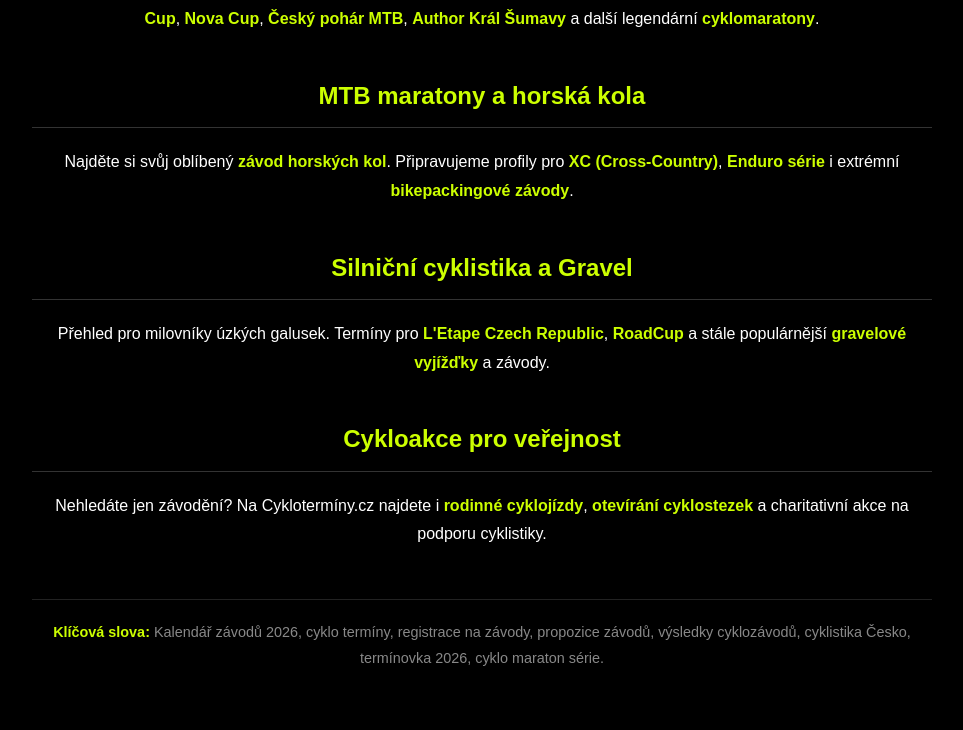
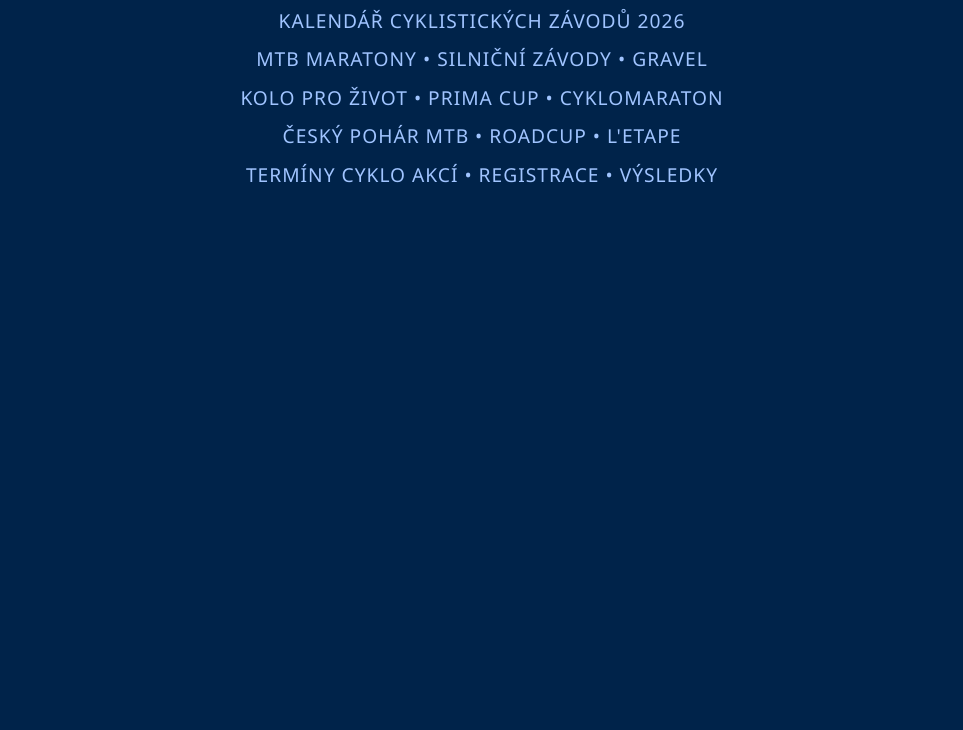
Before and after one commit to Martineek8/cykloterminy, a plain HTML site: page index.html in a window 1280 px wide. Shown: the part 350-1080 px from the top of the page, without its empty margins (158-1121 px from the left). After the commit the page ends 800 px from the top, so only its background shows below. Drawn offline with Linux system fonts and the light colour scheme.

Commit message:
Update index.html

```diff
--- a/index.html
+++ b/index.html
@@ -3,55 +3,53 @@
 <head>
     <meta charset="UTF-8">
     <meta name="viewport" content="width=device-width, initial-scale=1.0">
-    <title>Cyklotermíny.cz | Kalendář cyklistických závodů 2026 | Termíny MTB a silničních akcí</title>
-    <meta name="description" content="Kompletní přehled cyklistických akcí pro rok 2026. Termíny pro MTB maratony, silniční cyklistiku, gravel závody, enduro i cyklistické vyjížďky pro veřejnost.">
-    <meta name="keywords" content="cyklotermíny, cyklistické závody 2026, kalendář závodů na kole, MTB maratony termíny, silniční cyklistika akce, Kolo pro život 2026, Prima Cup termíny, Nova Cup kalendář, cyklistické akce ČR, závody pro amatéry, gravel závody, cyklomaraton">
-
+    <title>Cyklotermíny.cz | Kalendář cyklistických závodů 2026</title>
+    <meta name="description" content="Kalendář cyklistických závodů 2026. MTB maratony, silniční závody, gravel, cyklo akce.">
     <style>
-        body { font-family: sans-serif; background-color: #000; color: #fff; text-align: center; padding: 50px; }
-        .seo-content { max-width: 900px; margin: 0 auto; line-height: 1.8; }
-        h1 { color: #ccff00; font-size: 2.5rem; }
-        h2 { color: #ccff00; border-bottom: 1px solid #333; padding-bottom: 10px; margin-top: 40px; }
-        .tags { color: #888; font-size: 0.9rem; margin-top: 50px; border-top: 1px solid #222; padding-top: 20px; }
-        strong { color: #ccff00; }
+        body {
+            /* Barvy podle manuálu: Tmavě modré pozadí #00234A */
+            background-color: #00234A;
+            color: #FFFFFF;
+            font-family: 'Segoe UI', Arial, sans-serif;
+            display: flex;
+            flex-direction: column;
+            justify-content: center;
+            align-items: center;
+            height: 100vh;
+            margin: 0;
+            text-align: center;
+        }
+        .logo-text {
+            font-size: 3.5rem;
+            font-weight: bold;
+            margin-bottom: 20px;
+        }
+        /* Světle modrá barva pro zvýraznění podle manuálu #0066CC */
+        .highlight {
+            color: #3FA9F5;
+        }
+        .keywords {
+            font-size: 1.2rem;
+            color: #A0C4FF; /* Jemnější modrá pro text */
+            max-width: 600px;
+            text-transform: uppercase;
+            letter-spacing: 1px;
+            line-height: 2;
+        }
     </style>
 </head>
 <body>
 
-    <div class="seo-content">
-        <h1>Cyklotermíny.cz</h1>
-        <p>Spouštíme největší <strong>kalendář cyklistických akcí v ČR a SR</strong> pro sezónu 2026.</p>
+    <div class="logo-text">
+        Cyklo<span class="highlight">Termíny</span>.cz
+    </div>
 
-        <h2>Termíny cyklistických závodů 2026</h2>
-        <p>
-            Naším cílem je přinášet aktuální informace o všech významných seriálech. Sledujeme pro vás:
-            <strong>Kolo pro život (KPŽ)</strong>, <strong>Prima Cup</strong>, <strong>Nova Cup</strong>,
-            <strong>Český pohár MTB</strong>, <strong>Author Král Šumavy</strong> a další legendární <strong>cyklomaratony</strong>.
-        </p>
-
-        <h2>MTB maratony a horská kola</h2>
-        <p>
-            Najděte si svůj oblíbený <strong>závod horských kol</strong>. Připravujeme profily pro
-            <strong>XC (Cross-Country)</strong>, <strong>Enduro série</strong> i extrémní <strong>bikepackingové závody</strong>.
-        </p>
-
-        <h2>Silniční cyklistika a Gravel</h2>
-        <p>
-            Přehled pro milovníky úzkých galusek. Termíny pro <strong>L'Etape Czech Republic</strong>,
-            <strong>RoadCup</strong> a stále populárnější <strong>gravelové vyjížďky</strong> a závody.
-        </p>
-
-        <h2>Cykloakce pro veřejnost</h2>
-        <p>
-            Nehledáte jen závodění? Na Cyklotermíny.cz najdete i <strong>rodinné cyklojízdy</strong>,
-            <strong>otevírání cyklostezek</strong> a charitativní akce na podporu cyklistiky.
-        </p>
-
-        <div class="tags">
-            <strong>Klíčová slova:</strong>
-            Kalendář závodů 2026, cyklo termíny, registrace na závody, propozice závodů,
-            výsledky cyklozávodů, cyklistika Česko, termínovka 2026, cyklo maraton série.
-        </div>
+    <div class="keywords">
+        Kalendář cyklistických závodů 2026 <br>
+        MTB maratony • Silniční závody • Gravel <br>
+        Kolo pro život • Prima Cup • Cyklomaraton <br>
+        Český pohár MTB • RoadCup • L'Etape <br>
+        Termíny cyklo akcí • Registrace • Výsledky
     </div>
 
 </body>
```
